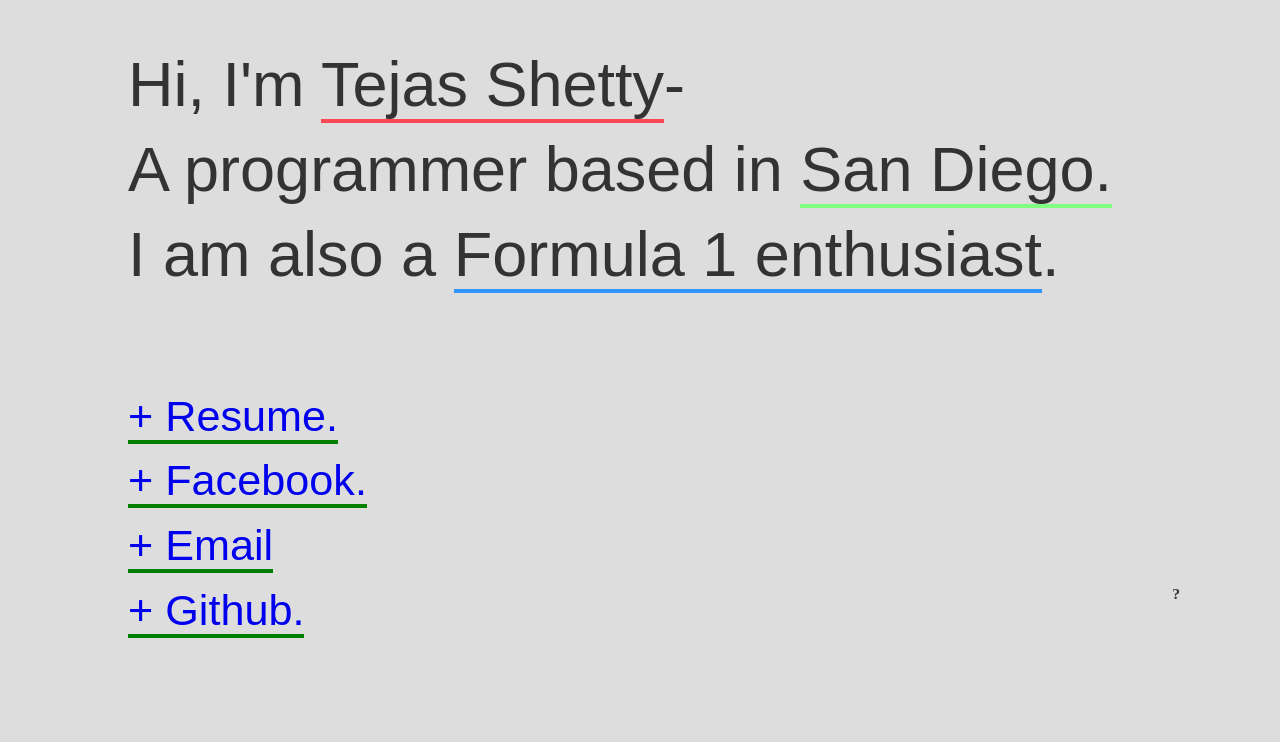
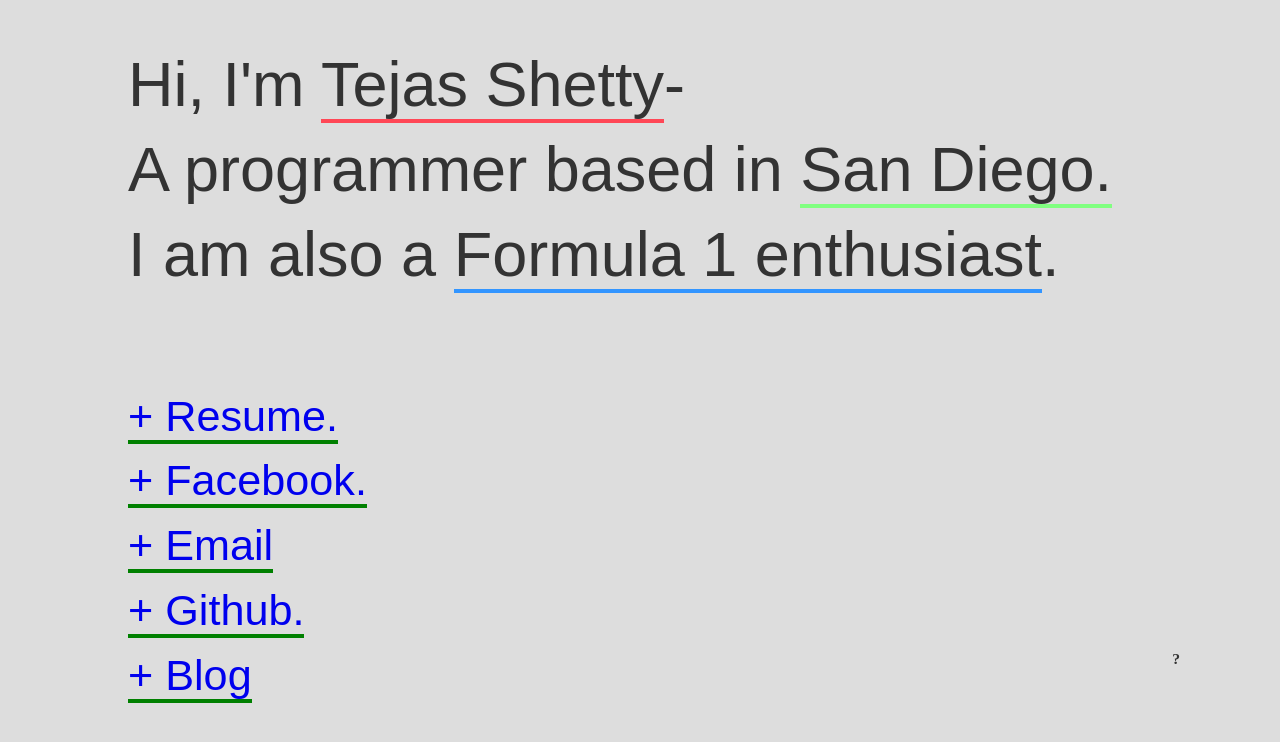
Before and after one commit to TejasShetty/tejasshetty.github.io, a plain HTML site: page index.html in a window 1280 px wide. Shown: the part 174-916 px from the top of the page. Before the commit the page ends 877 px from the top, so only its background shows below. Drawn offline with Linux system fonts and the light colour scheme; a web font is replaced by a local one.

Commit message:
added blog

```diff
--- a/index.html
+++ b/index.html
@@ -53,6 +53,7 @@
       <h3><a href="https://www.facebook.com/tejas.a.shetty" class="links">+ Facebook.</a></h3>
       <h3><a href="mailto:tejas_shetty@hotmail.com" class="links">+ Email</a></h3>
       <h3><a href="https://github.com/TejasShetty" class="links">+ Github.</a></h3>
+      <h3><a href="https://tejasshetty.github.io/bookshelf/" class="links">+ Blog</a></h3>
 
 	</div>
 
```
